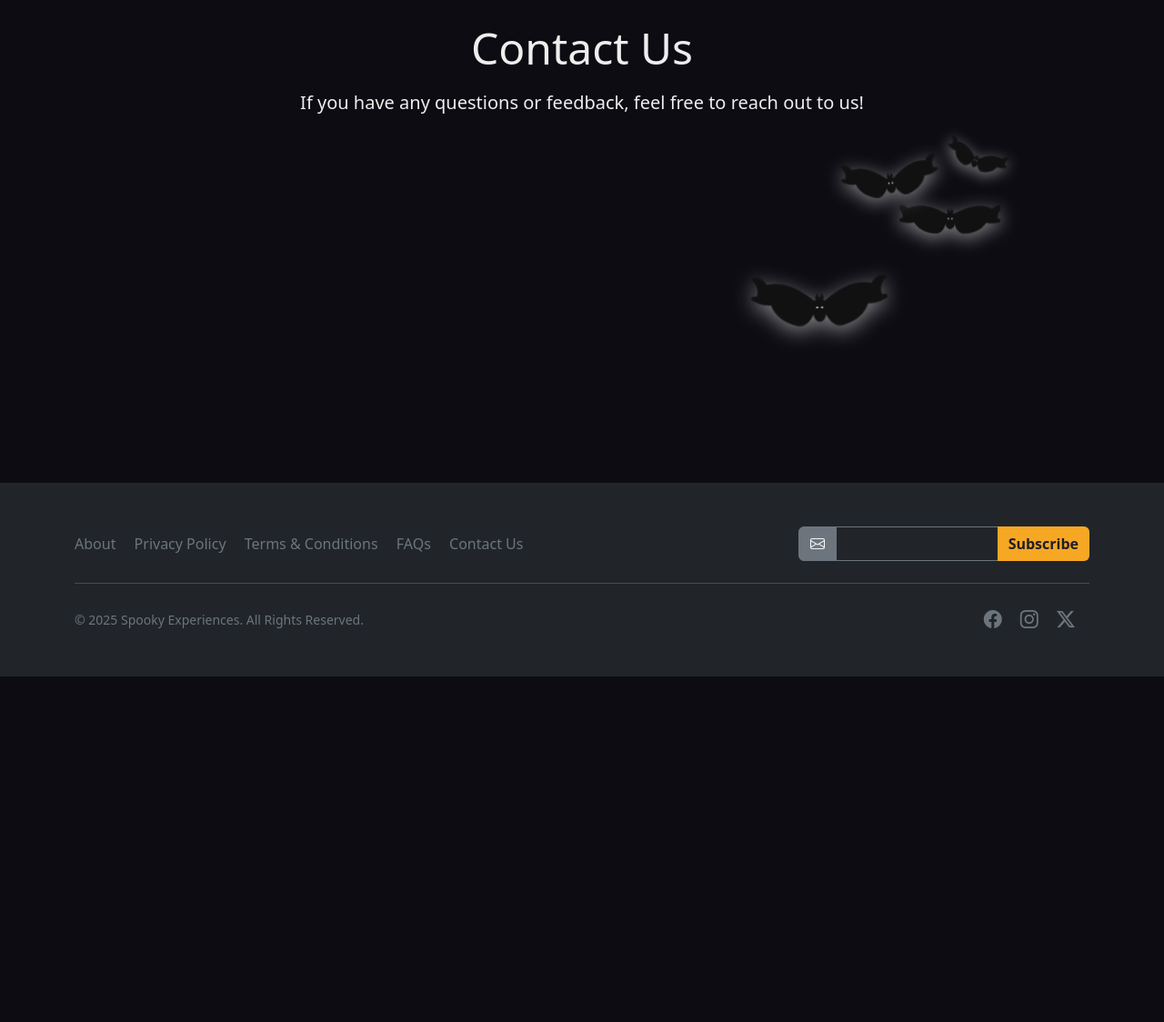
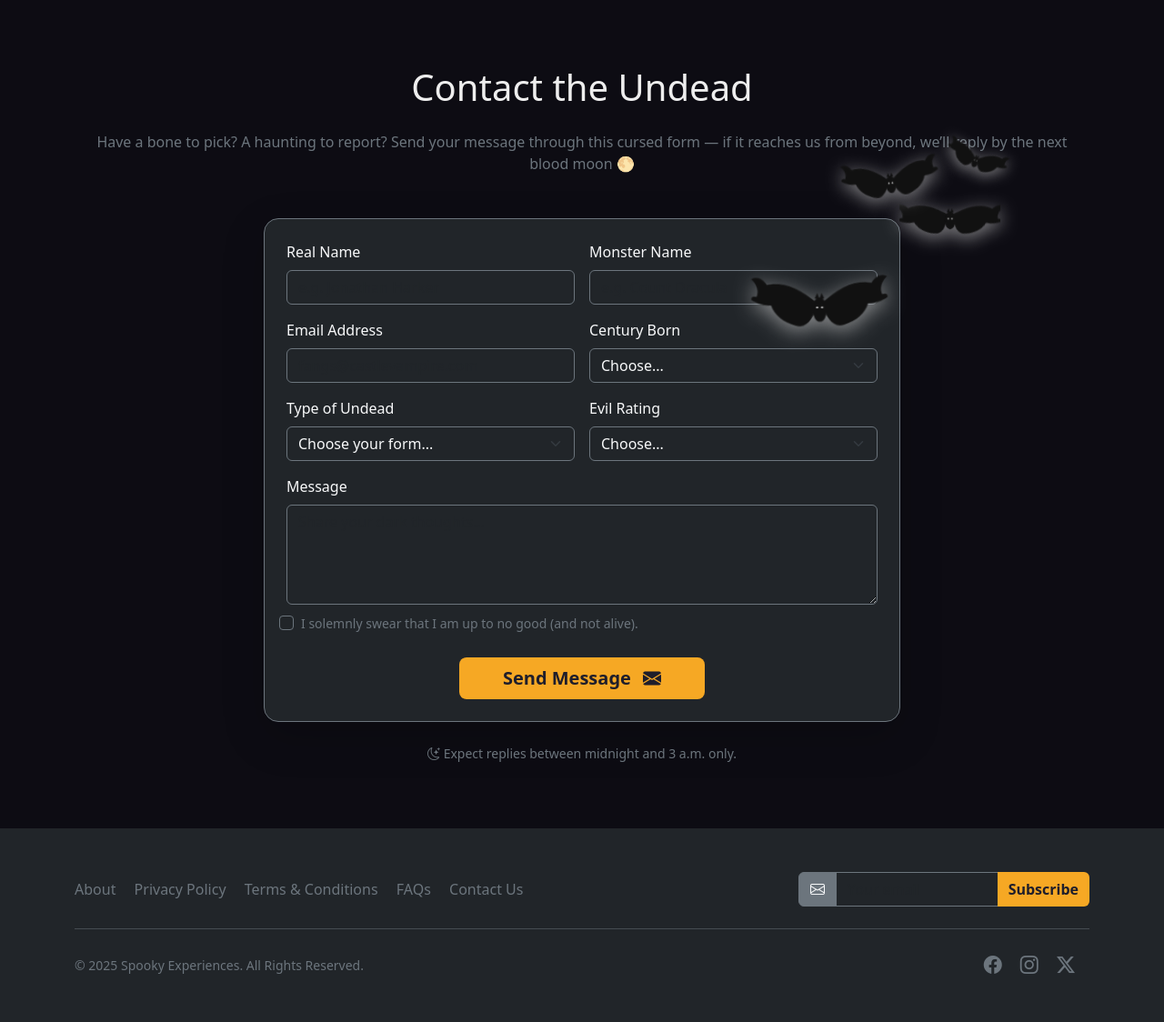
Before and after one commit to petedanielsmith/HalloweenHackathon2025, a Django app: page /contact/ in a window 1280 px wide. Shown: the part 56-1180 px from the top of the page at 91% size. Before the commit the page ends 800 px from the top, so only its background shows below. Run offline with Django 5.2, Linux system fonts and the light colour scheme.

Commit message:
Add contact us content

```diff
--- a/events/templates/events/contact.html
+++ b/events/templates/events/contact.html
@@ -5,11 +5,110 @@ Contact Us • Spooky Experiences
 {% endblock %}
 
 {% block content %}
-<div class="text-center">
-  <h1 class="display-5">Contact Us</h1>
-  <p class="lead mt-3">
-    If you have any questions or feedback, feel free to reach out to us!
+<div class="container py-5">
+  <h1 class="text-center mb-4">Contact the Undead</h1>
+  <p class="text-center text-secondary mb-5">
+    Have a bone to pick? A haunting to report? Send your message through this cursed form — if it reaches us from beyond, we’ll reply by the next blood moon 🌕
   </p>
 
+  <div class="bg-dark p-4 rounded-4 border border-secondary mx-auto shadow-lg" style="max-width: 700px;">
+    <div class="row g-3">
+      <div class="col-md-6">
+        <label class="form-label text-light">Real Name</label>
+        <input type="text" class="form-control bg-dark text-light border-secondary" placeholder="e.g. Jonathan Harker" required>
+      </div>
+
+      <div class="col-md-6">
+        <label class="form-label text-light">Monster Name</label>
+        <input type="text" class="form-control bg-dark text-light border-secondary" placeholder="e.g. Count Dracula" required>
+      </div>
+
+      <div class="col-md-6">
+        <label class="form-label text-light">Email Address</label>
+        <input type="email" class="form-control bg-dark text-light border-secondary" placeholder="fangs@castlevampire.com" required>
+      </div>
+
+      <div class="col-md-6">
+        <label class="form-label text-light">Century Born</label>
+        <select class="form-select bg-dark text-light border-secondary" required>
+          <option selected disabled>Choose...</option>
+          {% for c in "15,16,17,18,19,20,21"|cut:"," %}
+          <option>{{ c }}th Century</option>
+          {% endfor %}
+        </select>
+      </div>
+
+      <div class="col-md-6">
+        <label class="form-label text-light">Type of Undead</label>
+        <select class="form-select bg-dark text-light border-secondary" required>
+          <option selected disabled>Choose your form...</option>
+          <option>Vampire</option>
+          <option>Zombie</option>
+          <option>Ghost</option>
+          <option>Ghoul</option>
+          <option>Banshee</option>
+          <option>Demon</option>
+          <option>Wraith</option>
+          <option>Skeleton</option>
+          <option>Other</option>
+        </select>
+      </div>
+
+      <div class="col-md-6">
+        <label class="form-label text-light">Evil Rating</label>
+        <select class="form-select bg-dark text-light border-secondary" required>
+          <option selected disabled>Choose...</option>
+          <option>Very Evil 😈</option>
+          <option>Moderately Evil 😬</option>
+          <option>Average Evil 😐</option>
+          <option>Casper-Level Friendly 👻</option>
+        </select>
+      </div>
+
+      <div class="col-12">
+        <label class="form-label text-light">Message</label>
+        <textarea rows="4" class="form-control bg-dark text-light border-secondary" placeholder="Share your dark thoughts..." required></textarea>
+      </div>
+
+      <!-- Optional fun checkbox -->
+      <div class="col-12 form-check mt-2">
+        <input class="form-check-input bg-dark border-secondary" type="checkbox" id="oathCheck" required>
+        <label class="form-check-label text-secondary small" for="oathCheck">
+          I solemnly swear that I am up to no good (and not alive).
+        </label>
+      </div>
+
+      <div class="col-12 text-center mt-4">
+        <button  class="btn btn-orange btn-lg px-5" data-bs-toggle="modal" data-bs-target="#contactusModal">
+          Send Message <i class="bi bi-envelope-fill ms-2"></i>
+        </button>
+      </div>
+    </div>
+  </div>
+
+  <div class="text-center text-secondary mt-4 small">
+    <i class="bi bi-moon-stars"></i> Expect replies between midnight and 3 a.m. only.
+  </div>
+</div>
+
+<!-- Modal for contact us -->
+<div class="modal fade" id="contactusModal" tabindex="-1" aria-labelledby="contactusLabel" aria-hidden="true">
+  <div class="modal-dialog modal-dialog-centered">
+    <div class="modal-content bg-dark text-light border border-secondary rounded-4 shadow-lg">
+      <div class="modal-header border-0">
+        <h1 class="modal-title fs-5" id="contactusLabel">We will get back to you soon!</h1>
+        <button type="button" class="btn-close btn-close-white" data-bs-dismiss="modal" aria-label="Close"></button>
+      </div>
+      <div class="modal-body">
+        <p class="text-secondary mb-0">
+          Your message has been sent into the void… we’ll respond if we can summon the energy! 👀<br/ >
+          We will contact you in your dreams.... 💤
+        </p>
+      </div>
+      <div class="modal-footer border-0">
+        <button type="button" class="btn btn-orange px-4" data-bs-dismiss="modal">Close</button>
+      </div>
+    </div>
+  </div>
 </div>
 {% endblock %}
```
